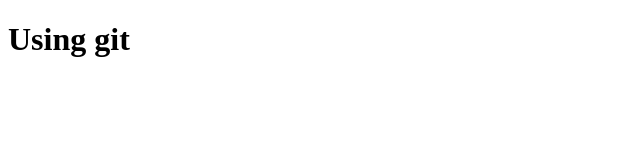
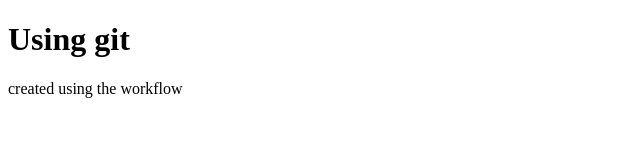
Before and after one commit to steverobinett/FirstSiteGit, a plain HTML site: page index.html in a window 1280 px wide. Shown: the whole page, without its empty margins (0-640 px from the left). Drawn offline with Linux system fonts and the light colour scheme.

Commit message:
add para

```diff
--- a/index.html
+++ b/index.html
@@ -8,5 +8,6 @@
 </head>
 <body>
     <h1>Using git</h1>
+    <p>created using the workflow</p>
 </body>
 </html>
```
